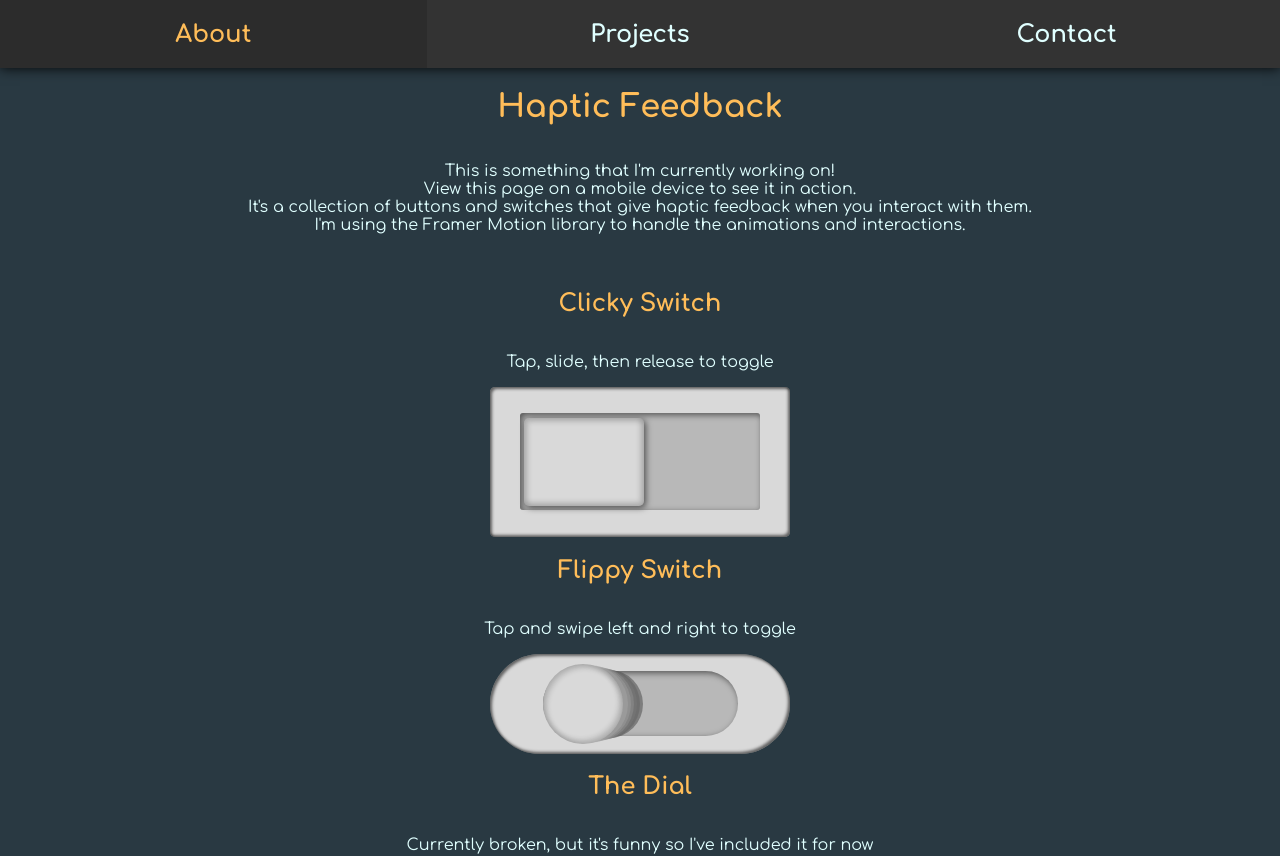
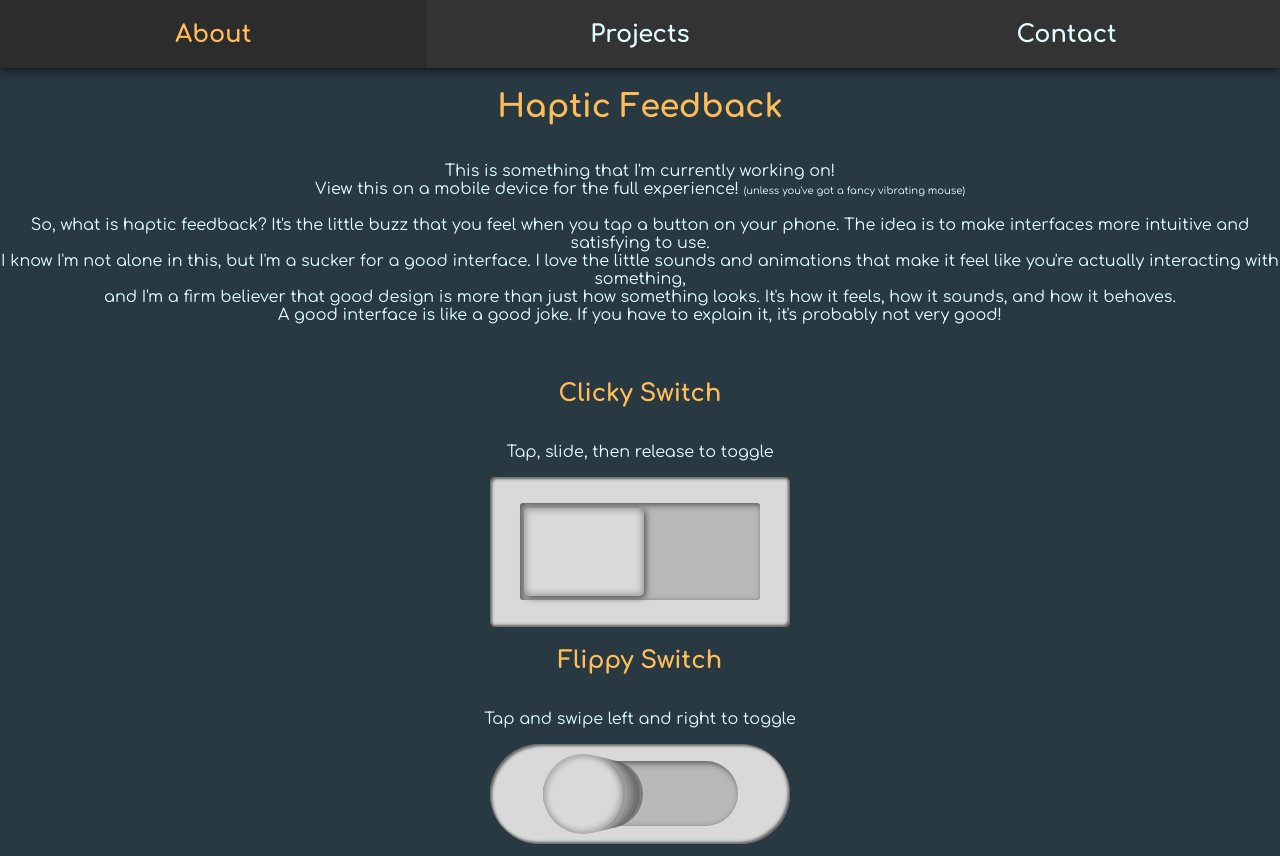
Before and after one commit to TrisRosco/portfolio, a React (Create React App) app in the folder pf/: page /interface in a window 1280 px wide. Shown: the top 856 px of the page. Built offline with nearby package versions, Linux system fonts and the light colour scheme; a web font is replaced by a local one.

Commit message:
Added initial explaination of what the project is

```diff
--- a/pf/src/pages/CoolInterface/index.js
+++ b/pf/src/pages/CoolInterface/index.js
@@ -15,12 +15,16 @@ const CoolInterface = () => {
       <h1 className="interface-title">Haptic Feedback</h1>
       <p className="interface-description">This is something that I'm currently working on!
       <br />
-      View this page on a mobile device to see it in action.
+      View this on a mobile device for the full experience! <span id="tiny-text">(unless you've got a fancy vibrating mouse)</span>
       <br />
-      It's a collection of buttons and switches that give haptic feedback when you interact with them.
       <br />
-      I'm using the Framer Motion library to handle the animations and interactions.
+      So, what is haptic feedback? It's the little buzz that you feel when you tap a button on your phone. The idea is to make interfaces more intuitive and satisfying to use.
       <br />
+      I know I'm not alone in this, but I'm a sucker for a good interface. I love the little sounds and animations that make it feel like you're actually interacting with something,
+      <br />
+      and I'm a firm believer that good design is more than just how something looks. It's how it feels, how it sounds, and how it behaves.
+      <br />
+      A good interface is like a good joke. If you have to explain it, it's probably not very good!
       </p>
       <div className="interface-container">
         <h2 className="interface-subtitle">Clicky Switch</h2>
--- a/pf/src/pages/CoolInterface/styles.css
+++ b/pf/src/pages/CoolInterface/styles.css
@@ -22,3 +22,7 @@
     text-align: center;
     margin: 20px;
 }
+
+#tiny-text{
+    font-size: 10px;
+}
```
